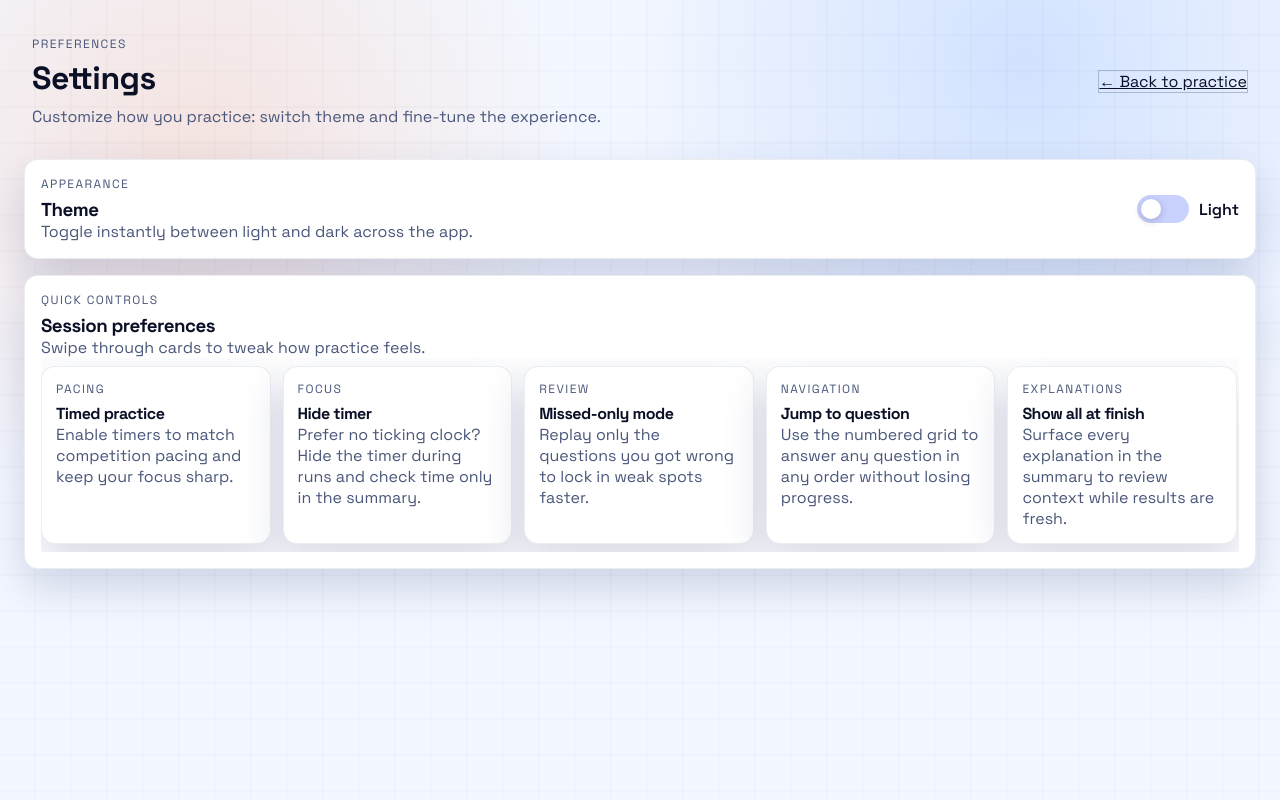
After one commit to Yetval1234556/Deca_Practice_App, a Flask app: page /settings in a window 1280 px wide. The commit adds this page. Run offline with Flask 3, Linux system fonts and the light colour scheme.

Commit message:
Add settings page with theme toggle

```diff
--- a/app.py
+++ b/app.py
@@ -429,6 +429,11 @@ def home():
     return render_template("index.html")
 
 
+@app.route("/settings")
+def settings():
+    return render_template("settings.html")
+
+
 @app.route("/api/tests")
 def list_tests():
     tests = load_all_tests()
--- /dev/null
+++ b/static/settings.js
@@ -0,0 +1,31 @@
+document.addEventListener("DOMContentLoaded", () => {
+  if (window.Theme && typeof window.Theme.init === "function") {
+    window.Theme.init();
+  }
+  const toggle = document.getElementById("theme-toggle");
+  const label = document.getElementById("theme-label");
+
+  function updateLabel(theme) {
+    if (label) {
+      label.textContent = theme === "dark" ? "Dark" : "Light";
+    }
+    if (toggle) {
+      toggle.checked = theme === "dark";
+    }
+  }
+
+  const initial = window.Theme ? window.Theme.get() : "light";
+  updateLabel(initial);
+
+  if (toggle) {
+    toggle.addEventListener("change", () => {
+      const nextTheme = toggle.checked ? "dark" : "light";
+      if (window.Theme && typeof window.Theme.apply === "function") {
+        window.Theme.apply(nextTheme);
+      } else {
+        document.documentElement.setAttribute("data-theme", nextTheme);
+      }
+      updateLabel(nextTheme);
+    });
+  }
+});
--- a/static/style.css
+++ b/static/style.css
@@ -24,6 +36,13 @@ body {
     var(--bg);
   color: var(--text);
   min-height: 100vh;
+}
+
+[data-theme="dark"] body {
+  background:
+    radial-gradient(circle at 12% 18%, rgba(255, 155, 92, 0.12), transparent 30%),
+    radial-gradient(circle at 80% 12%, rgba(108, 167, 255, 0.18), transparent 32%),
+    var(--bg);
 }
 
 .bg-grid {
@@ -317,6 +367,81 @@ button {
 
 #summary-note { margin-top: 6px; }
 
+[data-theme="dark"] .summary-item { background: #161c3a; border-color: rgba(255, 255, 255, 0.08); }
+
+/* Settings page */
+.settings-body { padding: 24px; }
+.settings-layout { display: flex; flex-direction: column; gap: 16px; position: relative; z-index: 1; }
+.settings-topbar { margin-bottom: 8px; }
+
+.setting-row {
+  display: flex;
+  justify-content: space-between;
+  align-items: center;
+  gap: 12px;
+}
+
+.setting-row.stacked { align-items: flex-start; }
+
+.toggle {
+  display: inline-flex;
+  align-items: center;
+  gap: 10px;
+  cursor: pointer;
+  user-select: none;
+}
+
+.toggle input { display: none; }
+.slider {
+  width: 52px;
+  height: 28px;
+  border-radius: 999px;
+  background: #c9d1ff;
+  position: relative;
+  transition: background 0.2s ease;
+}
+.slider::after {
+  content: "";
+  position: absolute;
+  top: 4px;
+  left: 4px;
+  width: 20px;
+  height: 20px;
+  border-radius: 50%;
+  background: #ffffff;
+  box-shadow: 0 2px 8px rgba(0, 0, 0, 0.2);
+  transition: transform 0.2s ease;
+}
+.toggle input:checked + .slider { background: #1f78ff; }
+.toggle input:checked + .slider::after { transform: translateX(24px); }
+.toggle-label { font-weight: 600; color: var(--text); }
+
+.settings-carousel {
+  display: grid;
+  grid-auto-flow: column;
+  grid-auto-columns: minmax(220px, 280px);
+  gap: 12px;
+  overflow-x: auto;
+  padding: 8px 2px 8px 0;
+  scroll-snap-type: x mandatory;
+}
+
+.settings-carousel::-webkit-scrollbar { height: 8px; }
+.settings-carousel::-webkit-scrollbar-thumb { background: rgba(12, 26, 70, 0.18); border-radius: 999px; }
+[data-theme="dark"] .settings-carousel::-webkit-scrollbar-thumb { background: rgba(255, 255, 255, 0.18); }
+
+.setting-card {
+  background: var(--card);
+  border: 1px solid rgba(12, 26, 70, 0.08);
+  border-radius: var(--radius);
+  padding: 14px;
+  box-shadow: var(--shadow);
+  scroll-snap-align: start;
+  min-height: 140px;
+}
+
+[data-theme="dark"] .setting-card { border-color: rgba(255, 255, 255, 0.08); }
+
 @media (max-width: 960px) {
   body { padding: 12px; }
   .layout { grid-template-columns: 1fr; }
--- /dev/null
+++ b/static/theme.js
@@ -0,0 +1,34 @@
+(function () {
+  const KEY = "deca-theme";
+
+  function applyTheme(value) {
+    const theme = value === "dark" ? "dark" : "light";
+    document.documentElement.setAttribute("data-theme", theme);
+    try {
+      localStorage.setItem(KEY, theme);
+    } catch (err) {
+      // ignore storage errors
+    }
+    return theme;
+  }
+
+  function currentTheme() {
+    return (
+      localStorage.getItem(KEY) ||
+      document.documentElement.getAttribute("data-theme") ||
+      (window.matchMedia && window.matchMedia("(prefers-color-scheme: dark)").matches ? "dark" : "light")
+    );
+  }
+
+  function initTheme() {
+    applyTheme(currentTheme());
+  }
+
+  window.Theme = {
+    apply: applyTheme,
+    init: initTheme,
+    get: currentTheme,
+  };
+
+  initTheme();
+})();
--- /dev/null
+++ b/templates/settings.html
@@ -0,0 +1,88 @@
+<!DOCTYPE html>
+<html lang="en" data-theme="light">
+<head>
+  <meta charset="UTF-8">
+  <meta name="viewport" content="width=device-width, initial-scale=1.0">
+  <title>Settings • DECA Practice Lab</title>
+  <script>
+    (function () {
+      const saved = localStorage.getItem("deca-theme");
+      if (saved === "dark" || saved === "light") {
+        document.documentElement.setAttribute("data-theme", saved);
+      }
+    })();
+  </script>
+  <link rel="preconnect" href="https://fonts.googleapis.com">
+  <link rel="preconnect" href="https://fonts.gstatic.com" crossorigin>
+  <link href="https://fonts.googleapis.com/css2?family=Space+Grotesk:wght@400;500;600;700&display=swap" rel="stylesheet">
+  <link rel="stylesheet" href="{{ url_for('static', filename='style.css') }}">
+</head>
+<body class="settings-body">
+  <div class="bg-grid"></div>
+  <header class="topbar settings-topbar">
+    <div>
+      <p class="eyebrow">Preferences</p>
+      <h1>Settings</h1>
+      <p class="subtitle">Customize how you practice: switch theme and fine-tune the experience.</p>
+    </div>
+    <a class="ghost" href="{{ url_for('home') }}">← Back to practice</a>
+  </header>
+
+  <main class="settings-layout">
+    <section class="panel">
+      <div class="setting-row">
+        <div>
+          <p class="eyebrow">Appearance</p>
+          <h3>Theme</h3>
+          <p class="muted small">Toggle instantly between light and dark across the app.</p>
+        </div>
+        <label class="toggle">
+          <input type="checkbox" id="theme-toggle">
+          <span class="slider"></span>
+          <span class="toggle-label" id="theme-label">Light</span>
+        </label>
+      </div>
+    </section>
+
+    <section class="panel">
+      <div class="setting-row stacked">
+        <div>
+          <p class="eyebrow">Quick controls</p>
+          <h3>Session preferences</h3>
+          <p class="muted small">Swipe through cards to tweak how practice feels.</p>
+        </div>
+      </div>
+      <div class="settings-carousel" id="settings-carousel">
+        <div class="setting-card">
+          <p class="eyebrow">Pacing</p>
+          <h4>Timed practice</h4>
+          <p class="muted">Enable timers to match competition pacing and keep your focus sharp.</p>
+        </div>
+        <div class="setting-card">
+          <p class="eyebrow">Focus</p>
+          <h4>Hide timer</h4>
+          <p class="muted">Prefer no ticking clock? Hide the timer during runs and check time only in the summary.</p>
+        </div>
+        <div class="setting-card">
+          <p class="eyebrow">Review</p>
+          <h4>Missed-only mode</h4>
+          <p class="muted">Replay only the questions you got wrong to lock in weak spots faster.</p>
+        </div>
+        <div class="setting-card">
+          <p class="eyebrow">Navigation</p>
+          <h4>Jump to question</h4>
+          <p class="muted">Use the numbered grid to answer any question in any order without losing progress.</p>
+        </div>
+        <div class="setting-card">
+          <p class="eyebrow">Explanations</p>
+          <h4>Show all at finish</h4>
+          <p class="muted">Surface every explanation in the summary to review context while results are fresh.</p>
+        </div>
+      </div>
+    </section>
+  </main>
+
+  <script src="{{ url_for('static', filename='theme.js') }}"></script>
+  <script src="{{ url_for('static', filename='settings.js') }}"></script>
+</body>
+</html>
```
Also changed, not shown: other parts of static/style.css (+43 -0 lines), templates/index.html (+11 -1 lines), README.md.
